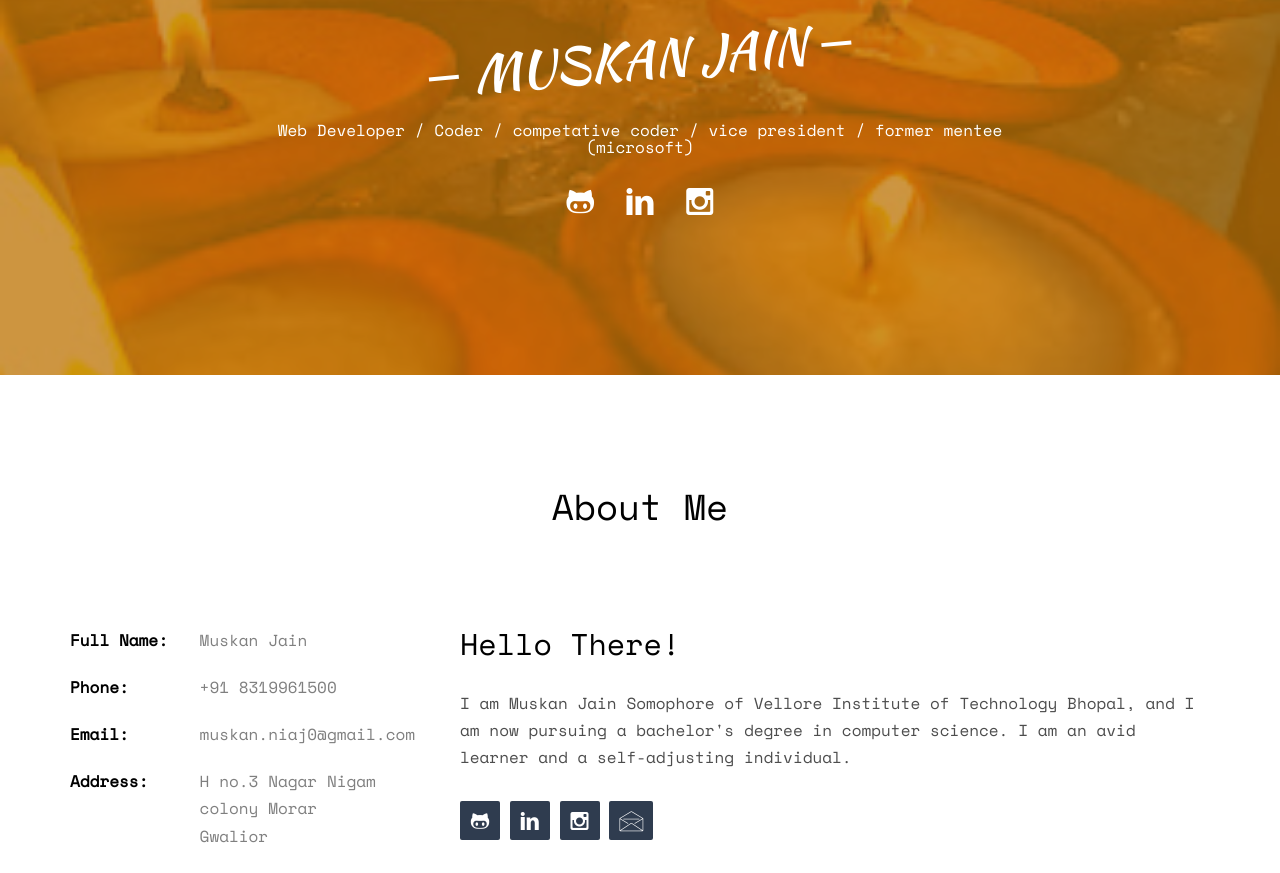
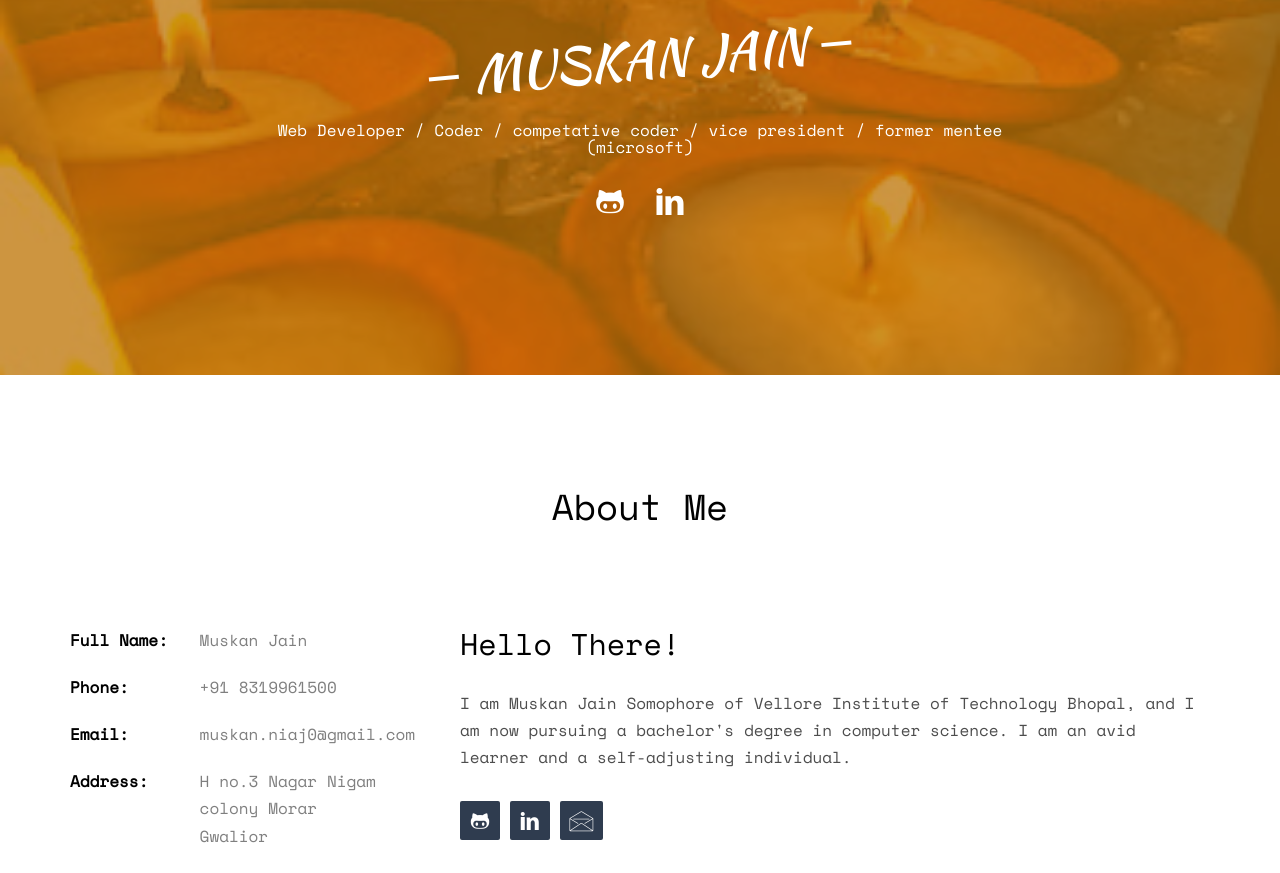
Before and after one commit to muskanniaj/my-website, a plain HTML site: page index.html in a window 1280 px wide. Shown: the part 425-1298 px from the top of the page. Drawn offline with nearby package versions, Linux system fonts and the light colour scheme; some packages are replaced by stand-ins of ours; no server answers; files whose address does not match are found by name.

Commit message:
Update index.html

```diff
--- a/index.html
+++ b/index.html
@@ -64,8 +64,7 @@
 									<li><a href="https://github.com/muskanniaj"><i class="icon-github"></i></a></li>
 									<li><a href="https://www.linkedin.com/in/muskan-jain-362aa8202/"><i
 												class="icon-linkedin2"></i></a></li>
-									<li><a href="https://www.instagram.com/__.muskan_jain.__/"><i
-												class="icon-instagram"></i></a></li>
+
 								</ul>
 								</p>
 							</div>
@@ -106,8 +105,7 @@
 							<li><a href="https://github.com/muskanniaj"><i class="icon-github"></i></a></li>
 							<li><a href="https://www.linkedin.com/in/muskan-jain-362aa8202/"><i
 										class="icon-linkedin2"></i></a></li>
-							<li><a href="https://www.instagram.com/__.muskan_jain.__/"><i
-										class="icon-instagram"></i></a></li>
+
 							<li><a href="mailto:muskan.niaj0@gmail.de"><i class="icon-envelope"></i></a></li>
 						</ul>
 						</p>
@@ -566,7 +564,7 @@
 		  <ul class="social-links text-center">
 			<li><a href="https://github.com/muskanniaj" target="_blank"><i class="icon-github"></i></a></li>
 			<li><a href="https://www.linkedin.com/in/muskan-jain-362aa8202/" target="_blank"><i class="icon-linkedin2"></i></a></li>
-			<li><a href="https://www.instagram.com/__.muskan_jain.__/" target="_blank"><i class="icon-instagram"></i></a></li>
+
 		  </ul>
 
 		  <p class="text-center">MUSKAN JAIN</p>
```
